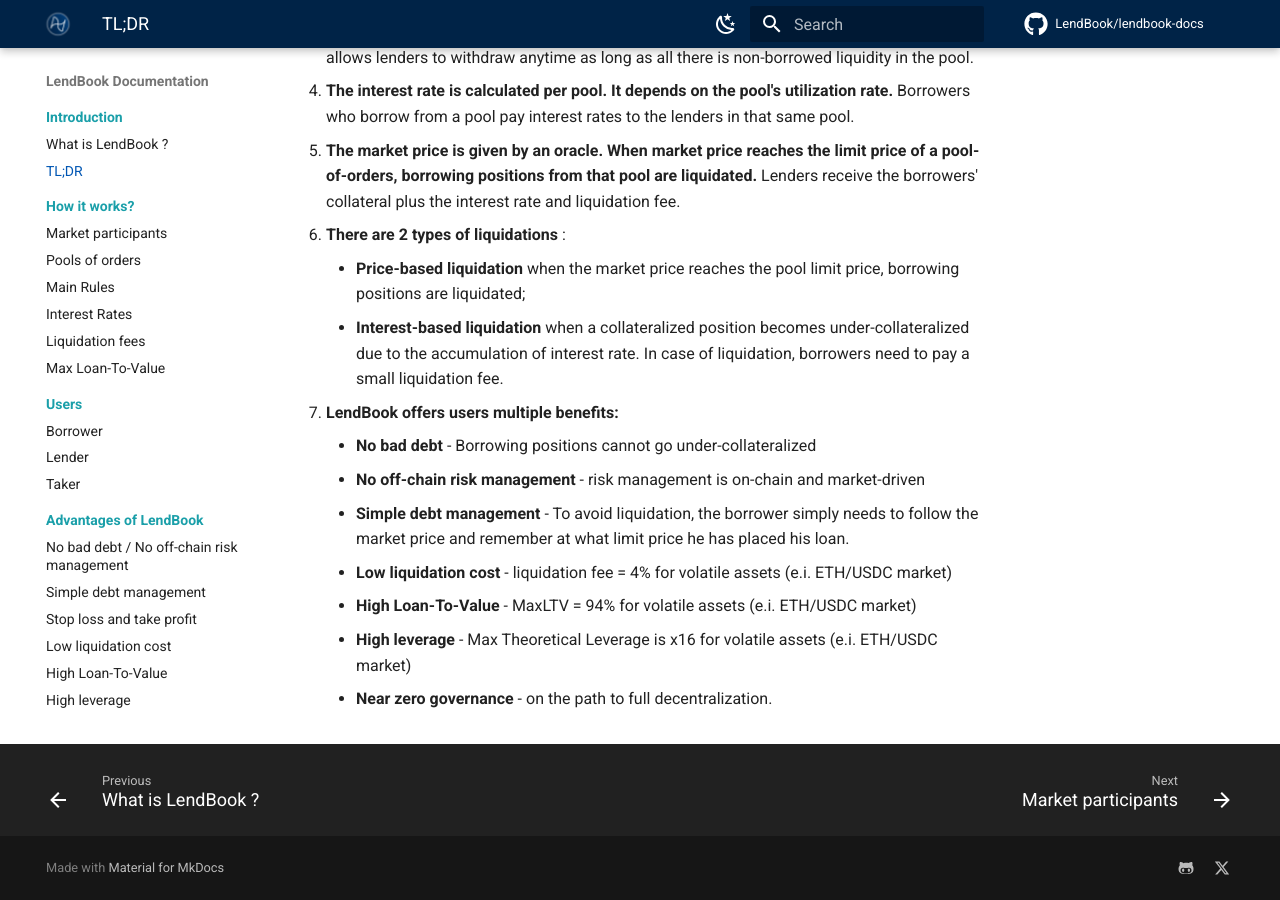
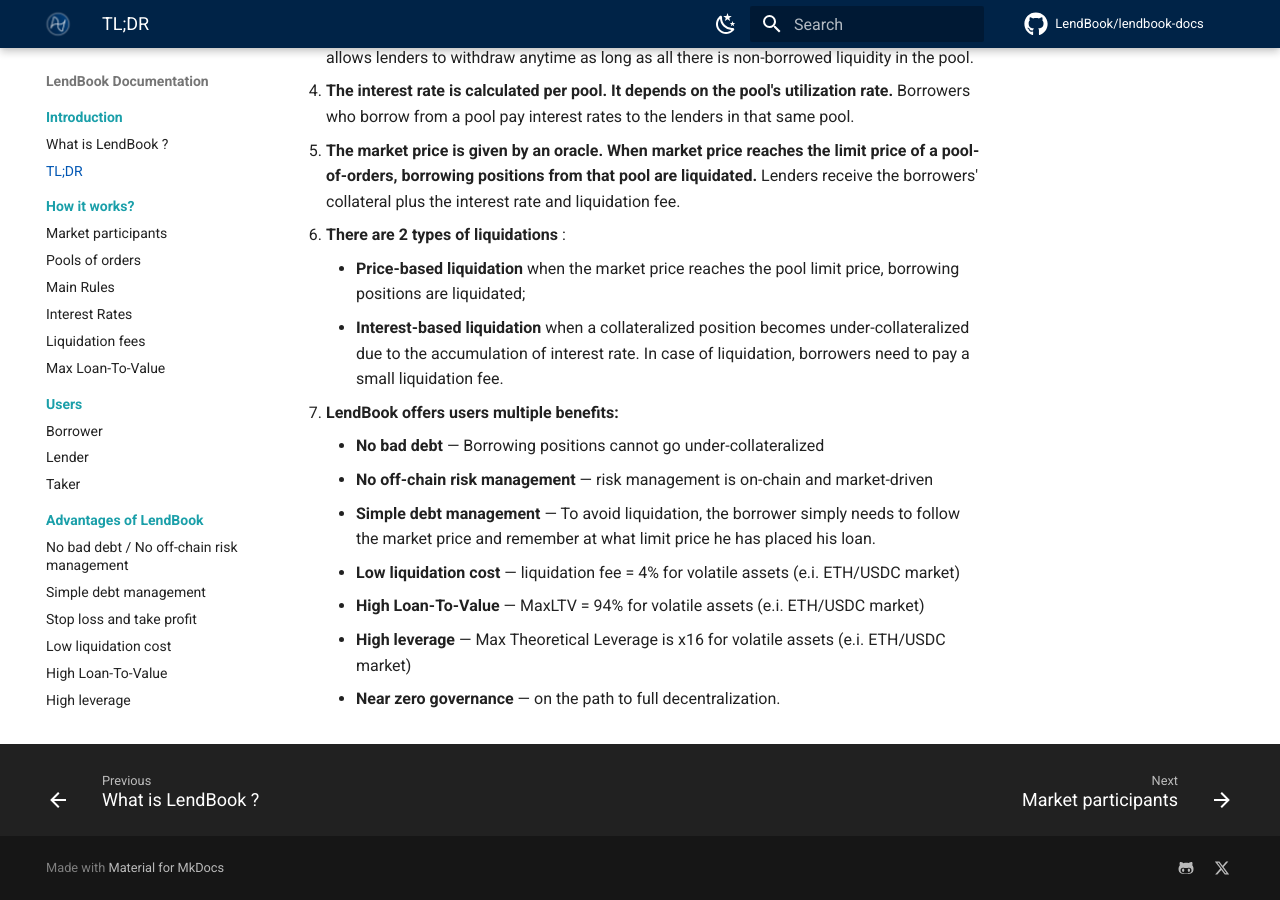
Before and after one commit to LendBook/lendbook-docs, an MkDocs documentation site: the page built from docs/introduction/tldr.md, in a window 1280 px wide and 900 px high, scrolled down 557 px. Built offline with MkDocs 1.6.1 and Material for MkDocs 9.7.7, drawn with Linux system fonts in a browser that asks for light colours; comment, search, counter and statistics services are not loaded.

Commit message:
tldrtdrl

```diff
--- a/docs/introduction/tldr.md
+++ b/docs/introduction/tldr.md
@@ -21,13 +21,13 @@
       * **Interest-based liquidation** when a collateralized position becomes under-collateralized due to the accumulation of interest rate. In case of liquidation, borrowers need to pay a small liquidation fee.
 
 * **LendBook offers users multiple benefits:**
-    * **No bad debt** - Borrowing positions cannot go under-collateralized
-    * **No off-chain risk management** - risk management is on-chain and market-driven
-    * **Simple debt management** - To avoid liquidation, the borrower simply needs to follow the market price and remember at what limit price he has placed his loan.
-    * **Low liquidation cost** - liquidation fee = 4% for volatile assets (e.i. ETH/USDC market)
-    * **High Loan-To-Value** - MaxLTV = 94% for volatile assets (e.i. ETH/USDC market)
-    * **High leverage** - Max Theoretical Leverage is x16 for volatile assets (e.i. ETH/USDC market)
-    * **Near zero governance** - on the path to full decentralization.
+    * **No bad debt** — Borrowing positions cannot go under-collateralized
+    * **No off-chain risk management** — risk management is on-chain and market-driven
+    * **Simple debt management** — To avoid liquidation, the borrower simply needs to follow the market price and remember at what limit price he has placed his loan.
+    * **Low liquidation cost** — liquidation fee = 4% for volatile assets (e.i. ETH/USDC market)
+    * **High Loan-To-Value** — MaxLTV = 94% for volatile assets (e.i. ETH/USDC market)
+    * **High leverage** — Max Theoretical Leverage is x16 for volatile assets (e.i. ETH/USDC market)
+    * **Near zero governance** — on the path to full decentralization.
 
 
 
```
